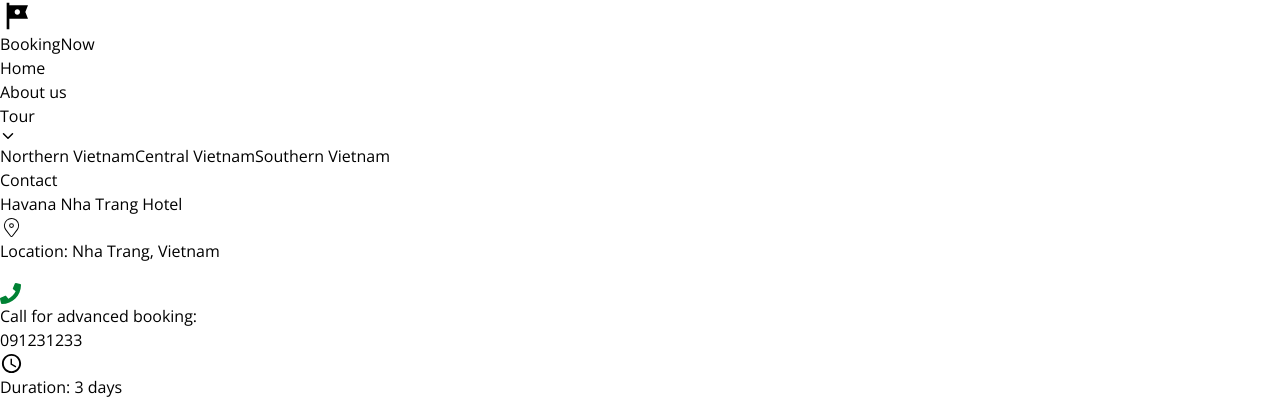
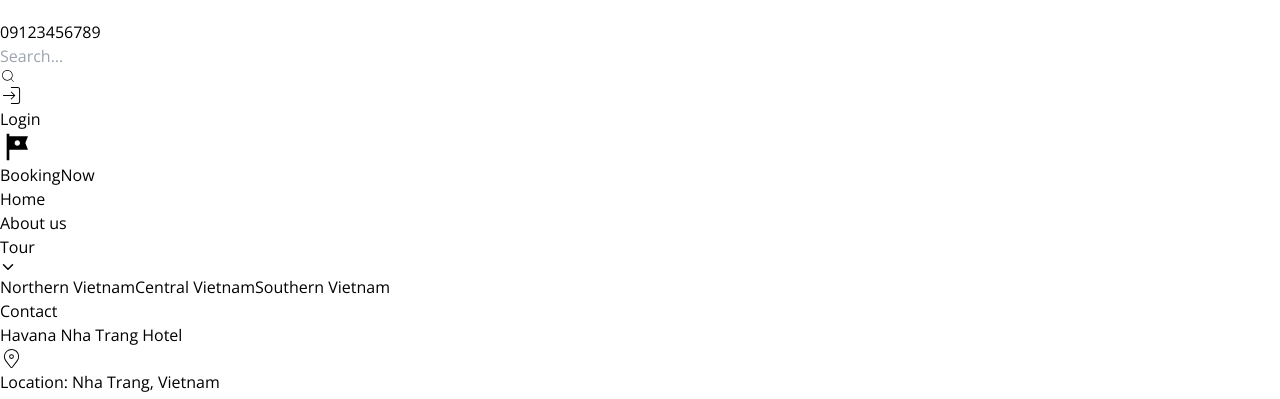
Before and after one commit to trucvy200200/tour-ecommerce, a Next.js app: page /tours/1 in a window 1280 px wide. Shown: the top 399 px of the page. Built offline with nearby package versions, Linux system fonts and the light colour scheme; grey boxes are pictures that could not be loaded.

Commit message:
update header style

```diff
--- a/src/app/(main)/(routes)/tours/[id]/page.tsx
+++ b/src/app/(main)/(routes)/tours/[id]/page.tsx
@@ -10,7 +10,7 @@
 
     return (
         <>
-            <div className="container mt-[100px] flex flex-col gap-[20px] mb-[5rem]">
+            <div className="container mt-[140px] flex flex-col gap-[20px] mb-[5rem]">
                 <div className="text-[33px] font-bold leading-[33px] uppercase">Havana Nha Trang Hotel</div>
                 <div className="flex items-center gap-2">
                     <CiLocationOn size={23} />
--- /dev/null
+++ b/src/components/common/modal/index.tsx
@@ -0,0 +1,57 @@
+import { Modal } from "antd"
+import styled from "styled-components"
+
+const ModalStyled = styled(Modal)`
+  padding: 0.786rem 1.5rem;
+  .ant-modal-content {
+    border-radius: 10px !important;
+    background-color: #05133c;
+    color: white;
+  }
+  .ant-modal-footer {
+    display: none;
+  }
+  .ant-modal-close-x{
+    color: white;
+    opacity: 0.6;
+  }
+`
+interface Props {
+    open: boolean,
+    onCancel: () => void,
+    title?: string,
+    children: React.ReactNode,
+    onOk?: () => void,
+    cancelText?: string,
+    okText?: string,
+    okButtonProps?: any,
+    cancelButtonProps?: any
+}
+const CustomModal = ({ open, onCancel, title, children, onOk, cancelText, okText, okButtonProps, cancelButtonProps, ...props }: Props) => {
+    return (
+        <ModalStyled
+            {...props}
+            centered
+            open={open}
+            onCancel={onCancel}
+            onOk={onOk}
+            cancelText={cancelText}
+            okText={okText}
+            okButtonProps={okButtonProps}
+            cancelButtonProps={cancelButtonProps}
+        >
+            {title &&
+                <div>
+                    <p className="text-[1rem] pe-1 mb-3">
+                        {title}
+                    </p>
+                </div>
+            }
+            <div className="mt-4">
+                {children}
+            </div>
+        </ModalStyled >
+    )
+}
+
+export default CustomModal
--- a/src/components/header/index.tsx
+++ b/src/components/header/index.tsx
@@ -3,6 +3,9 @@
 import { MdTour } from "react-icons/md"
 import { IoChevronDown } from "react-icons/io5"
 import { usePathname } from "next/navigation"
+import { CiSearch, CiLogin } from "react-icons/ci"
+import { FaPhone } from "react-icons/fa"
+import Login from '@/components/pages/auth/login'
 
 const navigation = [
     {
@@ -40,12 +43,30 @@
     const pathName = usePathname()
     const [isPageScroll, setIsPageScroll] = React.useState(pathName === "/" ? false : true)
     const [showSubmenu, setShowSubmenu] = React.useState(-1)
+    const [showSubHeader, setShowSubHeader] = React.useState(true)
+    const [isOpen, setIsOpen] = React.useState(false)
 
     React.useEffect(() => {
         if (pathName === "/") {
             const handleScroll = () => {
-                if (window.scrollY >= 100) setIsPageScroll(true)
-                else setIsPageScroll(false)
+                if (window.scrollY >= 100) {
+                    setIsPageScroll(true)
+                    setShowSubHeader(false)
+                }
+                else {
+                    setIsPageScroll(false)
+                    setShowSubHeader(true)
+                }
+            }
+            window.addEventListener('scroll', handleScroll)
+
+            return () => {
+                window.removeEventListener('scroll', handleScroll)
+            }
+        } else {
+            const handleScroll = () => {
+                if (window.scrollY >= 100) setShowSubHeader(false)
+                else setShowSubHeader(true)
             }
             window.addEventListener('scroll', handleScroll)
 
@@ -63,8 +84,31 @@
     }
     return (
         <div className="flex flex-col justify-center font-bold text-white">
-            <div className={`flex flex-col items-center  w-full ${isPageScroll ? "bg-[#166699]" : "bg-[rgba(255,255,255,0.1)]"} fixed z-10 top-0`}>
-                <div className="container flex justify-between h-[70px] items-center max-w-full max-md:flex-wrap">
+            <div className={`flex flex-col items-center w-full ${isPageScroll ? "bg-[#166699]" : "bg-[rgba(255,255,255,0.1)]"} fixed z-[99] top-0`}>
+                {showSubHeader &&
+                    <div className="container max-w-full max-md:hidden">
+                        <div className="border-b-[1px] border-b-[rgb(255_255_255/18%)] flex justify-between py-3">
+                            <div className="flex gap-4 items-center">
+                                <div className="flex gap-2 items-center">
+                                    <FaPhone color="#fff" size={20} />
+                                    <a href="tel:09123456789" className="text-[#fff]">09123456789</a>
+                                </div>
+                                <div className="relative">
+                                    <input className="font-normal border-none outline-none rounded-[999px] text-[#333]
+                                text-[12px] w-[200px] h-[25px] px-[15px] bg-[rgba(255,255,255,0.7)]"
+                                        placeholder="Search..."
+                                    />
+                                    <CiSearch className="absolute top-[5px] right-[5px]" color="#000" />
+                                </div>
+                            </div>
+                            <div className="flex gap-2 items-center cursor-pointer hover:text-[black]" onClick={() => setIsOpen(true)}>
+                                <CiLogin size={23} />
+                                Login
+                            </div>
+                        </div>
+                    </div>
+                }
+                <div className="container flex gap-[10rem] h-[70px] items-center max-w-full max-md:flex-wrap max-md:justify-center">
                     <a href="/" className="text-[30px] flex items-center gap-2">
                         <MdTour size={32} />
                         <div className="text-[white] font-bold">Booking<span className="text-[black]">Now</span></div>
@@ -81,11 +125,11 @@
                                         </div>
                                         {
                                             item?.submenu &&
-                                            <div className={`shadow-[0_0_12px_-3px_rgba(0,0,0,.4)] absolute top-[70px] left-0 bg-[rgba(255,255,255,0.2)] flex flex-col min-w-[200px] ${handleShowSubmenu(index)}`}>
+                                            <div className={`shadow-[0_0_12px_-3px_rgba(0,0,0,.4)] absolute top-[70px] left-0 bg-[white] flex flex-col min-w-[200px] ${handleShowSubmenu(index)}`}>
                                                 {
                                                     item?.submenu.map((item: any, index: number) => {
                                                         return (
-                                                            <a href={item.url} key={index} className="text-left px-2 py-3 hover:bg-[rgba(255,255,255,0.4)] hover:text-[black] font-normal">{item.title}</a>
+                                                            <a href={item.url} key={index} className="text-left px-2 py-3 hover:text-[#166699] text-[black] font-normal">{item.title}</a>
                                                         )
                                                     })
                                                 }
@@ -97,11 +141,12 @@
                             })
                         }
                     </div>
-                    <div className="flex gap-3.5 items-center self-stretch my-auto">
-
-                    </div>
                 </div>
             </div>
+            <Login
+                isOpen={isOpen}
+                setOpenModal={setIsOpen}
+            />
         </div>
     )
 }
--- /dev/null
+++ b/src/components/pages/auth/login/index.tsx
@@ -0,0 +1,15 @@
+import Modal from '@/components/common/modal'
+
+interface Props {
+    isOpen: boolean,
+    setOpenModal: (value: boolean) => void
+}
+const Login = (props: Props) => {
+    return (
+        <Modal open={props.isOpen} onCancel={() => props.setOpenModal(false)}>
+            asdasd
+        </Modal>
+    )
+}
+
+export default Login
```
Also changed, not shown: src/app/(main)/(routes)/login/page.tsx (deleted, +0 -9 lines), src/components/header/mobile/index.tsx (added).
